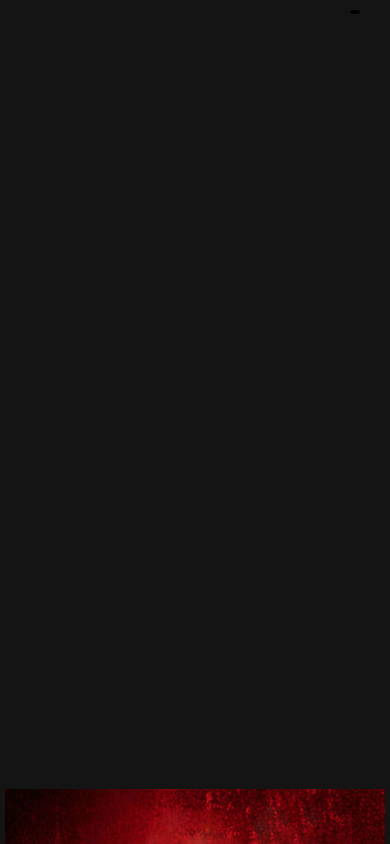
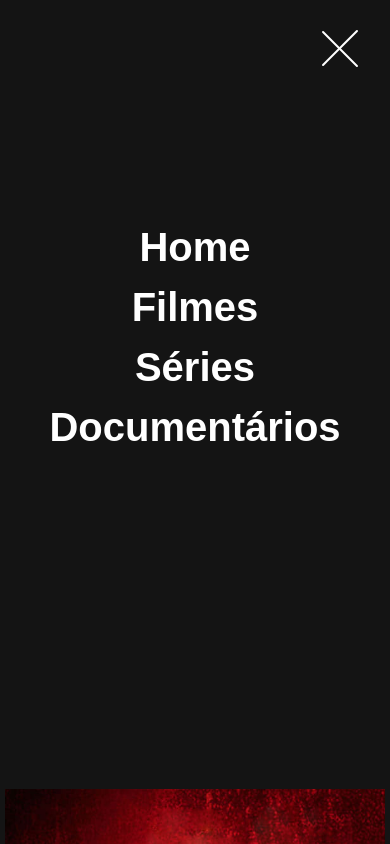
Before and after one commit to AndeCardoso/dio-jackieflix, a plain HTML site: page index.html in a window 390 px wide. Both pictures are taken after a click on the label 344 px from the left and 46 px from the top of the page. Shown: the top 844 px of the page. Drawn offline with Linux system fonts and the light colour scheme.

Commit message:
ajustes no menu hamburguer

```diff
--- a/css/responsive.css
+++ b/css/responsive.css
@@ -31,6 +31,13 @@
         display: none;
     }
 
+    .menu {
+        visibility: visible;
+    }
+    .checkbox-wrapper input {
+        visibility: visible;
+    }
+
     /* menu hamburguer */
 
     .checkbox-conatiner {
@@ -39,23 +46,24 @@
         align-items: center;
     }
     .checkbox {
-        height: 60px;
-        width: 60px;
+        height: 100px;
+        width: 100px;
+        position: absolute;
         right: 0;
         top: 0;
         display: flex;
         justify-content: center;
         cursor: pointer;
         z-index: 9999;
-        transition: 400ms ease all;
+        transition: 400ms ease-in-out;
     }
     .checkbox .trace {
         width: 50px;
-        height: 3px;
-        background-color: rgb(192, 192, 192);
+        height: 2px;
+        background-color: #ffffff;
         position: absolute;
         border-radius: 4px;
-        transition: 0.5s ease all;
+        transition: 0.5s ease-in-out;
     }
     .checkbox .trace:nth-child(1) {
         top:26px;
@@ -77,13 +85,14 @@
 
     .menu {
         position: absolute;
-        top: 10px;
+        top: 28px;
         right: 30px;
         background-color: transparent;
         height: 4px;
         width: 10px;
+        text-align: center;
         border-radius: 50%;
-        box-shadow:  0px 0px 0px 0px var(--preto);
+        box-shadow:  0px 0px 0px 0px #ffffff;
         z-index: -1;
         transition: 400ms ease all 0s;
     }
@@ -92,27 +101,29 @@
         top: 0;
         left: 0;
         width: 100%;
-        height: 100vh;
+        height: 80vh;
         font-weight: bold;
         display: flex;
         justify-content: center;
         align-items: center;
         z-index: 2;
-        opacity: 0;
-        visibility: visible;
-        transition: 400ms ease-in-out 0s;
+        visibility: hidden;
+        transition: 600ms ease all 0s;
     }
     .menu-items ul {
         list-style-type: none;
     }
 
+    .menu-items li {
+        margin: 15px;
+    }
+
     .menu-items ul li a {
         margin: 10px;
-        color: white;
+        color: #ffffff;
         text-decoration: none;
-        text-transform: uppercase;
-        letter-spacing: 4px;
         font-size: 40px;
+        visibility: visible;
     }
 
     /* Menu Hamburguer Animation */
@@ -120,7 +131,7 @@
     #toggle:checked + .checkbox .trace:nth-child(1) {
         transform: rotate(-45deg);
         top: 47px;
-        background-color: white;
+        background-color: #ffffff;
     }
     #toggle:checked + .checkbox .trace:nth-child(2) {
         transform: scale(0);
@@ -131,7 +142,7 @@
     #toggle:checked + .checkbox .trace:nth-child(3) {
         transform: rotate(45deg);
         top: 48px;
-        background-color: white;
+        background-color: #ffffff;
     }
 
     #toggle:checked + .checkbox {
--- a/css/style.css
+++ b/css/style.css
@@ -58,7 +58,6 @@ header nav a:hover {
 }
 .checkbox-wrapper input {
     visibility: hidden;
-    display: none;
 }
 
 /* filme principal */
--- a/index.html
+++ b/index.html
@@ -5,7 +5,6 @@
     <meta http-equiv="X-UA-Compatible" content="IE=edge">
     <meta name="viewport" content="width=device-width, initial-scale=1.0">
     <link rel="stylesheet" href="./css/style.css">
-    <link rel="stylesheet" href="./css/hamburguer-menu.css">
 
     <!-- responsividade -->
     <link rel="stylesheet" href="css/responsive.css">
```
